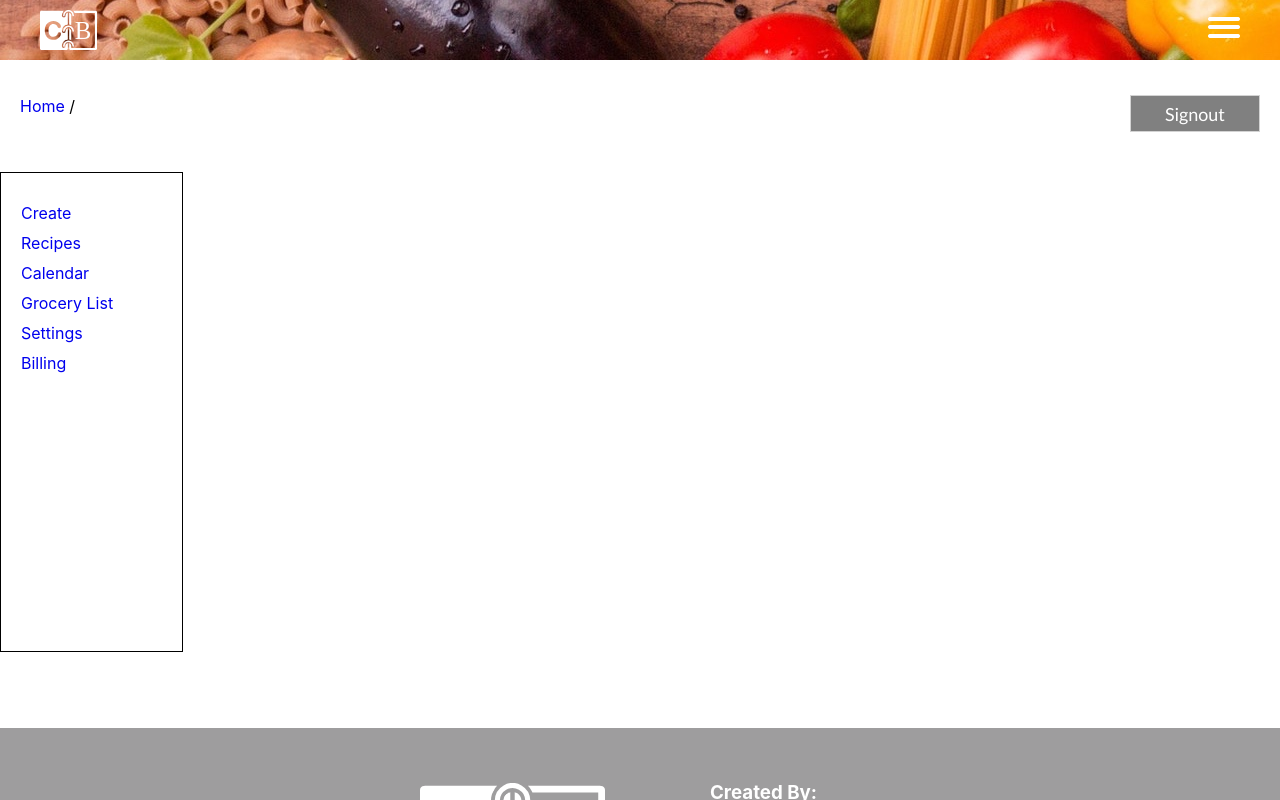
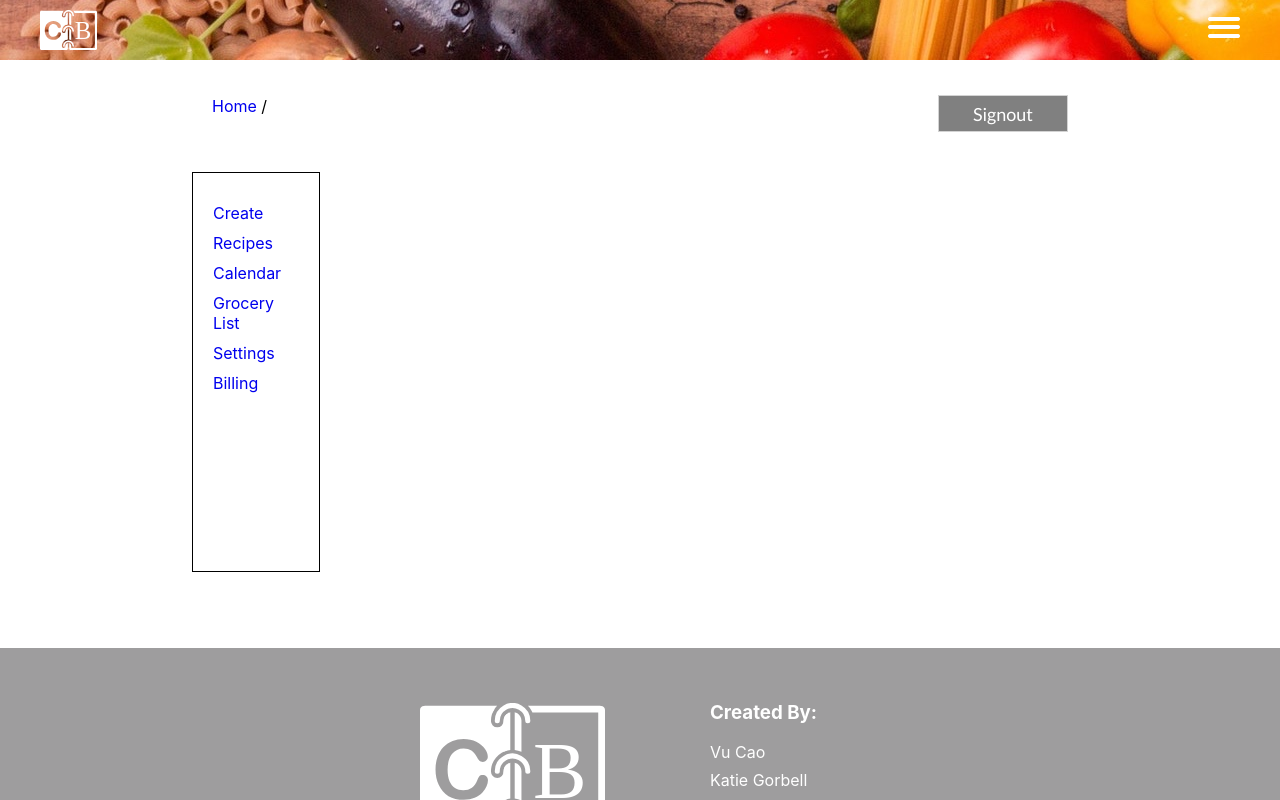
Before and after one commit to BloomTech-Labs/Labs8-Cookbook, a React (Create React App) app in the folder cookbook/: page /home in a window 1280 px wide. Shown: the top 800 px of the page. Built offline with nearby package versions, Linux system fonts and the light colour scheme.

Commit message:
Adjust Home page width

```diff
--- a/cookbook/src/Styles/css/index.css
+++ b/cookbook/src/Styles/css/index.css
@@ -404,6 +404,8 @@ button {
   margin-bottom: 8px;
 }
 .home-container {
+  width: 70%;
+  margin: auto;
   margin-top: 60px;
   display: grid;
   grid-template-areas: "pathname pathname pathname pathname" "navbar main main sidebar" "footer footer footer footer";
@@ -441,7 +443,7 @@ button {
   justify-content: flex-start;
   border: 1px solid black;
   grid-area: navbar;
-  height: 60vh;
+  height: 50vh;
   list-style-type: none;
 }
 .home-container .home-navbar li {
--- a/cookbook/src/Styles/less/home.less
+++ b/cookbook/src/Styles/less/home.less
@@ -1,4 +1,6 @@
 .home-container {
+  width: 70%;
+  margin: auto;
   margin-top: 60px;
   display: grid;
   grid-template-areas:
@@ -43,7 +45,7 @@
     justify-content: flex-start;
     border: 1px solid black;
     grid-area: navbar;
-    height: 60vh;
+    height: 50vh;
     list-style-type: none;
     li {
       margin-top: 10px;
```
